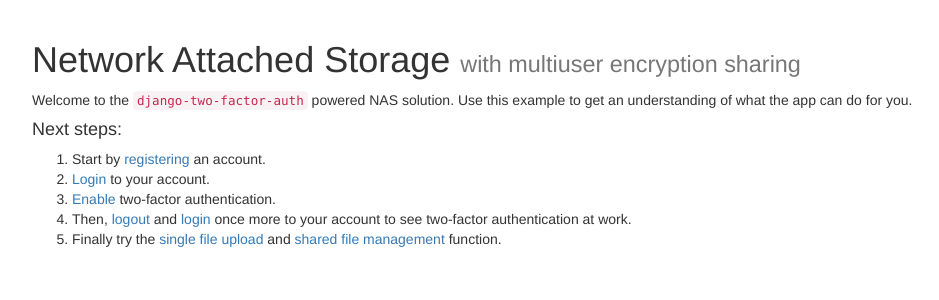
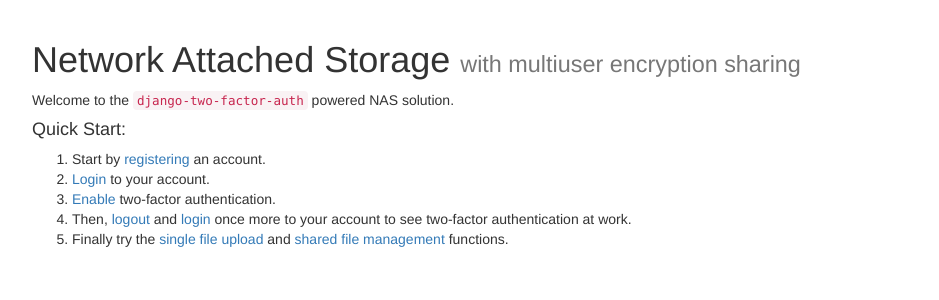
Before and after one commit to BenjaminCyberSec/NASApplication, a Django app: template example/templates/home.html in a window 1280 px wide. Shown: the part 52-352 px from the top of the page, without its empty margins (38-977 px from the left). Run offline with Django 3.2, Linux system fonts and the light colour scheme; the template is opened without the code that fills it, so the values that code supplies are empty; some libraries are stand-ins or nearby versions.

Commit message:
updated home.html template"

```diff
--- a/example/templates/home.html
+++ b/example/templates/home.html
@@ -7,8 +7,7 @@
 {% block content %}
   <h1>{% blocktrans %}Network Attached Storage <small> with multiuser encryption sharing</small>{% endblocktrans %}</h1>
   <p>{% blocktrans %}Welcome to the
-      <code>django-two-factor-auth</code> powered NAS solution. Use this example to get an
-    understanding of what the app can do for you.{% endblocktrans %}</p>
+      <code>django-two-factor-auth</code> powered NAS solution. {% endblocktrans %}</p>
 
 
   {% url 'registration' as reg_url %}
@@ -20,7 +19,7 @@
   {% url 'upload_file' as shared_url %}
 
 
-  <h4>{% trans "Next steps:" %}</h4>
+  <h4>{% trans "Quick Start:" %}</h4>
   <ol>
     <li>{% blocktrans %}Start by <a href="{{ reg_url }}">registering</a> an
       account.{% endblocktrans %}</li>
@@ -32,6 +31,6 @@
       <a href="{{ login_url }}">login</a> once more to your account to see
       two-factor authentication at work.{% endblocktrans %}</li>
       <li>{% blocktrans %}Finally try the <a href="{{ single_url }}">single file upload</a>  and
-        <a href="{{ shared_url }}">shared file management</a> function.{% endblocktrans %}</li>
+        <a href="{{ shared_url }}">shared file management</a> functions.{% endblocktrans %}</li>
     </ol>
 {% endblock %}
```
